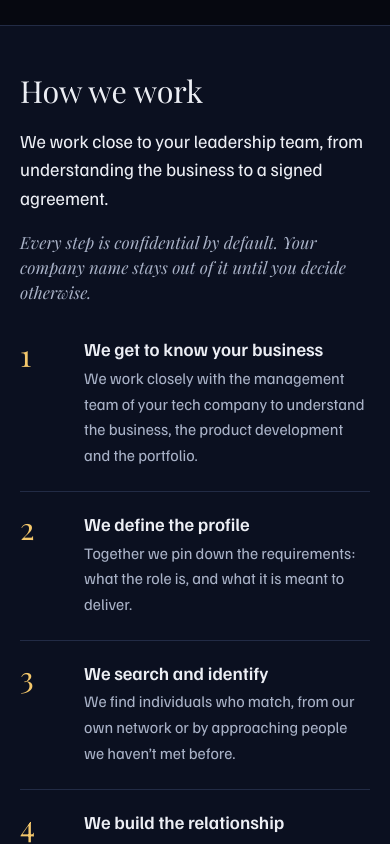
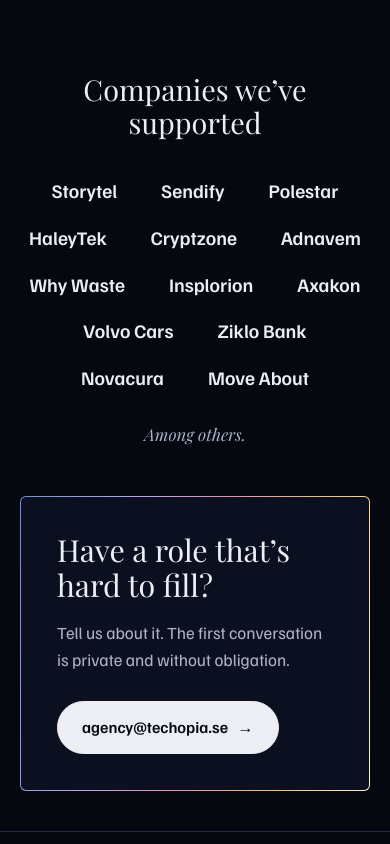
Before and after one commit to tobiasschott-del/techopia.se, a plain HTML site: page index.html in a window 390 px wide. Shown: the part 4156-5000 px from the top of the page. Drawn offline with Linux system fonts and the light colour scheme.

Commit message:
Remove How we work section
Co-Authored-By: Claude Sonnet 5.5 <noreply@anthropic.com>
Claude-Session: https://claude.ai/code/session_01Liaj33o6UU1AADP2ruUrwt

```diff
--- a/assets/style.css
+++ b/assets/style.css
@@ -185,7 +185,6 @@ a:focus-visible { outline: 2px solid var(--lilac); outline-offset: 3px; border-r
 .band h2 { font-size: clamp(1.9rem, 3.1vw, 2.5rem); line-height: 1.15; text-wrap: balance; }
 .band-head > * + * { margin-top: 1.1rem; }
 .band-head .intro { font-size: 1.15rem; line-height: 1.55; color: var(--bone); }
-.note { font-family: var(--serif); font-style: italic; font-size: 1.05rem; line-height: 1.5; }
 
 /* Secret search */
 .stack li { padding: 1.5rem 0 1.75rem; border-top: 1px solid var(--line); }
@@ -216,33 +215,6 @@ a:focus-visible { outline: 2px solid var(--lilac); outline-offset: 3px; border-r
 .focus-list li:last-child:nth-child(odd) { grid-column: 1 / -1; }
 .focus-list h3 { font-size: 1.1rem; line-height: 1.3; }
 .focus-list p { margin-top: .35rem; font-size: .98rem; line-height: 1.5; }
-
-/* Process: a real sequence, so it is numbered */
-.steps { counter-reset: step; }
-.steps li {
-  counter-increment: step;
-  display: grid;
-  grid-template-columns: 3rem minmax(0, 1fr);
-  column-gap: 1rem;
-  padding: 1.25rem 0 1.4rem;
-  border-top: 1px solid var(--line);
-}
-.steps li:first-child { padding-top: 0; border-top: 0; }
-.steps li::before {
-  content: counter(step);
-  grid-row: 1 / span 3;
-  font-family: var(--serif);
-  font-size: 1.9rem;
-  line-height: 1.05;
-  color: var(--gold);
-}
-.steps li:first-child::before { line-height: 1.2; }
-.steps h3 { font-size: 1.15rem; line-height: 1.3; }
-.steps p { margin-top: .3rem; font-size: 1rem; }
-.options { grid-column: 2; display: grid; grid-template-columns: repeat(2, minmax(0, 1fr)); gap: 1rem; margin-top: 1rem; }
-.options > div { border: 1px solid #2D3858; border-radius: 4px; padding: 1.1rem 1.2rem 1.2rem; }
-.options h4 { font-size: 1.02rem; line-height: 1.3; }
-.options p { margin-top: .35rem; font-size: .96rem; }
 
 /* Clients */
 .clients { max-width: 62rem; margin: 0 auto; padding: clamp(3rem, 6vw, 5rem) var(--pad); text-align: center; }
@@ -308,7 +280,6 @@ a:focus-visible { outline: 2px solid var(--lilac); outline-offset: 3px; border-r
   .offer-row li + li { border-left: 0; border-top: 1px solid var(--line); }
   .band { grid-template-columns: 1fr; }
   .focus-list { grid-template-columns: 1fr; }
-  .options { grid-template-columns: 1fr; }
   .foot nav { margin: 0; }
 }
 @media (max-width: 30rem) {
--- a/index.html
+++ b/index.html
@@ -26,7 +26,6 @@
       <a href="#secret">Confidential hiring</a>
       <a href="#engagement">Ways to work</a>
       <a href="#focus">Focus</a>
-      <a href="#process">How we work</a>
       <a href="#clients">Clients</a>
     </nav>
     <a class="pill pill-line" href="#contact">Get in touch <span aria-hidden="true">→</span></a>
@@ -136,46 +135,6 @@
       </ul>
     </section>
 
-    <section class="band band-night" id="process" aria-labelledby="process-h">
-      <div class="band-head">
-        <h2 id="process-h">How we work</h2>
-        <p class="intro">We work close to your leadership team, from understanding the business to a signed agreement.</p>
-        <p class="note">Every step is confidential by default. Your company name stays out of it until you decide otherwise.</p>
-      </div>
-      <ol class="steps">
-        <li>
-          <h3>We get to know your business</h3>
-          <p>We work closely with the management team of your tech company to understand the business, the product development and the portfolio.</p>
-        </li>
-        <li>
-          <h3>We define the profile</h3>
-          <p>Together we pin down the requirements: what the role is, and what it is meant to deliver.</p>
-        </li>
-        <li>
-          <h3>We search and identify</h3>
-          <p>We find individuals who match, from our own network or by approaching people we haven’t met before.</p>
-        </li>
-        <li>
-          <h3>We build the relationship</h3>
-          <p>We make contact, build trust, pitch the opportunity and listen to what the person needs.</p>
-        </li>
-        <li>
-          <h3>We close it, your way</h3>
-          <p>The last steps follow your preference.</p>
-          <div class="options">
-            <div>
-              <h4>We run the full process</h4>
-              <p>We handle the quality assurance and the whole recruitment process for you.</p>
-            </div>
-            <div>
-              <h4>We pair up with your team</h4>
-              <p>Your internal HR or recruitment team handles quality assurance, references and the like, and we work alongside them.</p>
-            </div>
-          </div>
-        </li>
-      </ol>
-    </section>
-
     <section class="clients" id="clients" aria-labelledby="clients-h">
       <h2 id="clients-h">Companies we’ve supported</h2>
       <ul>
@@ -213,7 +172,6 @@
       <a href="#secret">Confidential hiring</a>
       <a href="#engagement">Ways to work</a>
       <a href="#focus">Focus</a>
-      <a href="#process">How we work</a>
       <a href="#clients">Clients</a>
       <a href="#contact">Contact</a>
     </nav>
```
